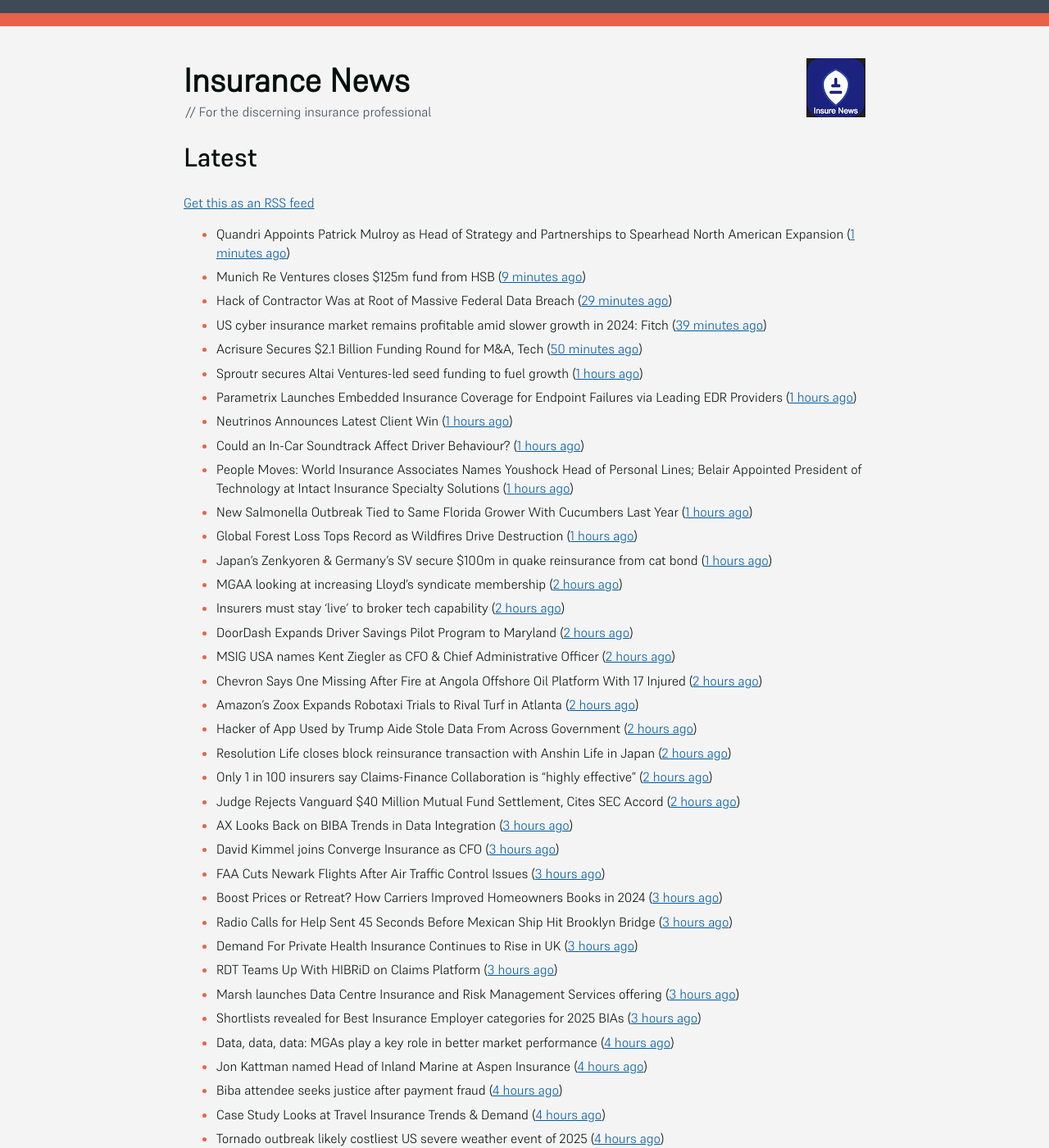
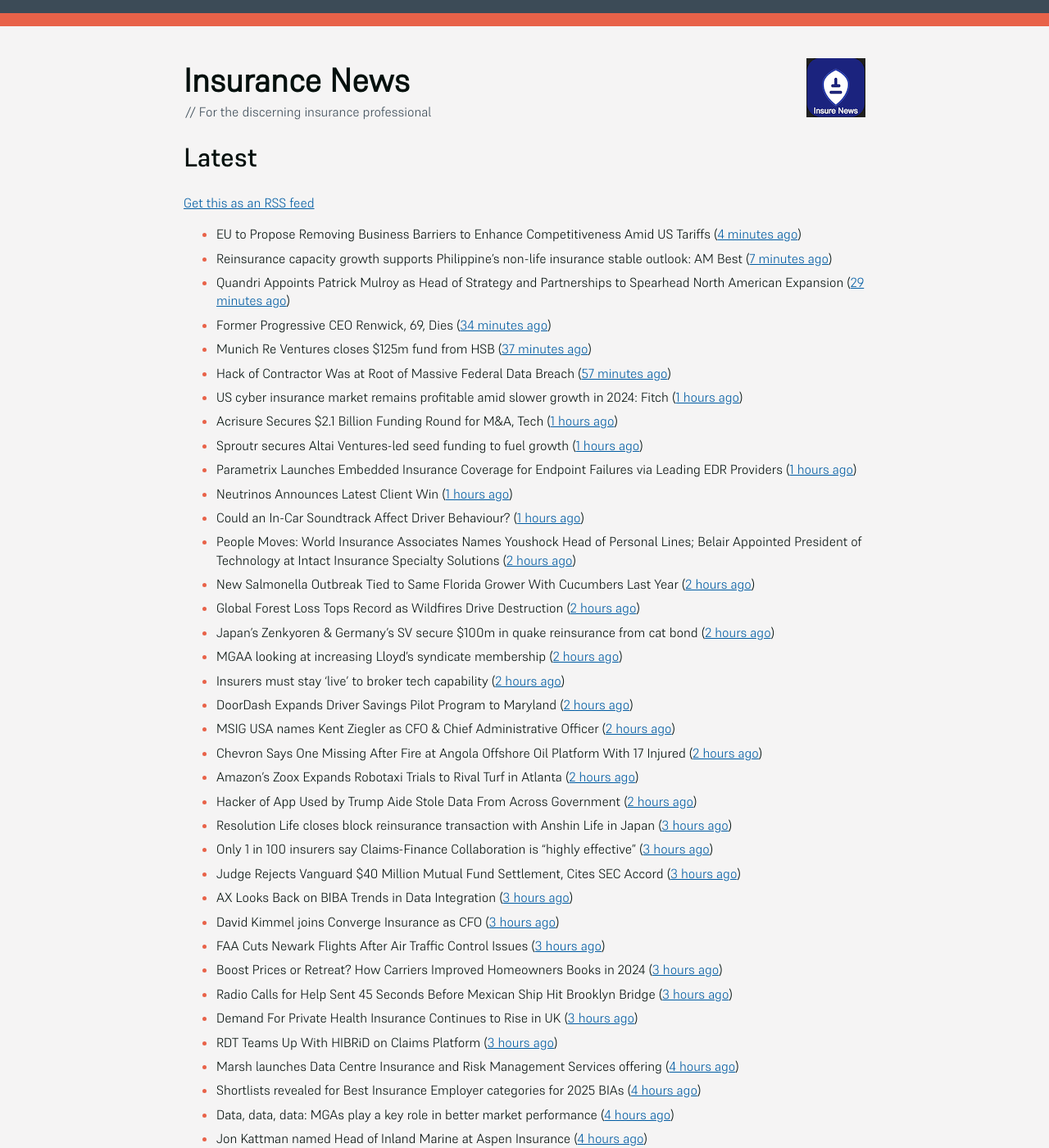
Before and after one commit to mat-0/feeds.thechels.uk, a Jekyll site: the page built from index.md, in a window 1280 px wide and 1400 px high. Shown: the whole window at 82% size. Built offline with Jekyll 4.4.1, drawn with Linux system fonts in a browser that asks for light colours; some of the changed text lies outside the part shown.

Commit message:
New Feed

```diff
--- a/index.md
+++ b/index.md
@@ -8,19 +8,22 @@ description: Latest Updates
 [Get this as an RSS feed](/feed.rss)
 
 <!-- news_marker starts -->
-- Quandri Appoints Patrick Mulroy as Head of Strategy and Partnerships to Spearhead North American Expansion ([1 minutes ago](https://www.insurtechinsights.com/quandri-appoints-patrick-mulroy-as-head-of-strategy-and-partnerships-to-spearhead-north-american-expansion/))
-- Munich Re Ventures closes $125m fund from HSB ([9 minutes ago](https://www.reinsurancene.ws/munich-re-ventures-closes-125m-fund-from-hsb/))
-- Hack of Contractor Was at Root of Massive Federal Data Breach ([29 minutes ago](https://www.insurancejournal.com/news/national/2025/05/21/824641.htm))
-- US cyber insurance market remains profitable amid slower growth in 2024: Fitch ([39 minutes ago](https://www.reinsurancene.ws/us-cyber-insurance-market-remains-profitable-amid-slower-growth-in-2024-fitch/))
-- Acrisure Secures $2.1 Billion Funding Round for M&A, Tech ([50 minutes ago](https://www.insurancejournal.com/news/national/2025/05/21/824637.htm))
+- EU to Propose Removing Business Barriers to Enhance Competitiveness Amid US Tariffs ([4 minutes ago](https://www.insurancejournal.com/news/international/2025/05/21/824643.htm))
+- Reinsurance capacity growth supports Philippine’s non-life insurance stable outlook: AM Best ([7 minutes ago](https://www.reinsurancene.ws/reinsurance-capacity-growth-supports-philippines-non-life-insurance-stable-outlook-am-best/))
+- Quandri Appoints Patrick Mulroy as Head of Strategy and Partnerships to Spearhead North American Expansion ([29 minutes ago](https://www.insurtechinsights.com/quandri-appoints-patrick-mulroy-as-head-of-strategy-and-partnerships-to-spearhead-north-american-expansion/))
+- Former Progressive CEO Renwick, 69, Dies ([34 minutes ago](https://www.insurancejournal.com/news/national/2025/05/21/824645.htm))
+- Munich Re Ventures closes $125m fund from HSB ([37 minutes ago](https://www.reinsurancene.ws/munich-re-ventures-closes-125m-fund-from-hsb/))
+- Hack of Contractor Was at Root of Massive Federal Data Breach ([57 minutes ago](https://www.insurancejournal.com/news/national/2025/05/21/824641.htm))
+- US cyber insurance market remains profitable amid slower growth in 2024: Fitch ([1 hours ago](https://www.reinsurancene.ws/us-cyber-insurance-market-remains-profitable-amid-slower-growth-in-2024-fitch/))
+- Acrisure Secures $2.1 Billion Funding Round for M&A, Tech ([1 hours ago](https://www.insurancejournal.com/news/national/2025/05/21/824637.htm))
 - Sproutr secures Altai Ventures-led seed funding to fuel growth ([1 hours ago](https://www.reinsurancene.ws/sproutr-secures-altai-ventures-led-seed-funding-to-fuel-growth/))
 - Parametrix Launches Embedded Insurance Coverage for Endpoint Failures via Leading EDR Providers ([1 hours ago](https://www.insurtechinsights.com/parametrix-launches-embedded-insurance-coverage-for-endpoint-failures-via-leading-edr-providers/))
 - Neutrinos Announces Latest Client Win ([1 hours ago](https://insurance-edge.net/2025/05/21/neutrinos-announces-latest-client-win/))
 - Could an In-Car Soundtrack Affect Driver Behaviour? ([1 hours ago](https://insurance-edge.net/2025/05/21/could-an-in-car-soundtrack-affect-driver-behaviour/))
-- People Moves: World Insurance Associates Names Youshock Head of Personal Lines; Belair Appointed President of Technology at Intact Insurance Specialty Solutions ([1 hours ago](https://www.insurancejournal.com/news/national/2025/05/21/824508.htm))
-- New Salmonella Outbreak Tied to Same Florida Grower With Cucumbers Last Year ([1 hours ago](https://www.insurancejournal.com/news/southeast/2025/05/21/824621.htm))
-- Global Forest Loss Tops Record as Wildfires Drive Destruction ([1 hours ago](https://www.insurancejournal.com/news/international/2025/05/21/824618.htm))
-- Japan’s Zenkyoren & Germany’s SV secure $100m in quake reinsurance from cat bond ([1 hours ago](https://www.reinsurancene.ws/japans-zenkyoren-germanys-sv-secure-100m-in-quake-reinsurance-from-cat-bond/))
+- People Moves: World Insurance Associates Names Youshock Head of Personal Lines; Belair Appointed President of Technology at Intact Insurance Specialty Solutions ([2 hours ago](https://www.insurancejournal.com/news/national/2025/05/21/824508.htm))
+- New Salmonella Outbreak Tied to Same Florida Grower With Cucumbers Last Year ([2 hours ago](https://www.insurancejournal.com/news/southeast/2025/05/21/824621.htm))
+- Global Forest Loss Tops Record as Wildfires Drive Destruction ([2 hours ago](https://www.insurancejournal.com/news/international/2025/05/21/824618.htm))
+- Japan’s Zenkyoren & Germany’s SV secure $100m in quake reinsurance from cat bond ([2 hours ago](https://www.reinsurancene.ws/japans-zenkyoren-germanys-sv-secure-100m-in-quake-reinsurance-from-cat-bond/))
 - MGAA looking at increasing Lloyd’s syndicate membership ([2 hours ago](https://www.postonline.co.uk/news/7957794/mgaa-looking-at-increasing-lloyd%E2%80%99s-syndicate-membership))
 - Insurers must stay ‘live’ to broker tech capability ([2 hours ago](https://www.postonline.co.uk/broker/7957792/insurers-must-stay-%E2%80%98live%E2%80%99-to-broker-tech-capability))
 - DoorDash Expands Driver Savings Pilot Program to Maryland ([2 hours ago](https://www.insurancejournal.com/news/east/2025/05/21/824599.htm))
@@ -28,9 +31,9 @@ description: Latest Updates
 - Chevron Says One Missing After Fire at Angola Offshore Oil Platform With 17 Injured ([2 hours ago](https://www.insurancejournal.com/news/international/2025/05/21/824603.htm))
 - Amazon’s Zoox Expands Robotaxi Trials to Rival Turf in Atlanta ([2 hours ago](https://www.insurancejournal.com/news/southeast/2025/05/21/824605.htm))
 - Hacker of App Used by Trump Aide Stole Data From Across Government ([2 hours ago](https://www.insurancejournal.com/news/national/2025/05/21/824594.htm))
-- Resolution Life closes block reinsurance transaction with Anshin Life in Japan ([2 hours ago](https://www.reinsurancene.ws/resolution-life-closes-block-reinsurance-transaction-with-anshin-life-in-japan/))
-- Only 1 in 100 insurers say Claims-Finance Collaboration is “highly effective” ([2 hours ago](https://ifamagazine.com/only-1-in-100-insurers-say-claims-finance-collaboration-is-highly-effective/))
-- Judge Rejects Vanguard $40 Million Mutual Fund Settlement, Cites SEC Accord ([2 hours ago](https://www.insurancejournal.com/news/east/2025/05/21/824595.htm))
+- Resolution Life closes block reinsurance transaction with Anshin Life in Japan ([3 hours ago](https://www.reinsurancene.ws/resolution-life-closes-block-reinsurance-transaction-with-anshin-life-in-japan/))
+- Only 1 in 100 insurers say Claims-Finance Collaboration is “highly effective” ([3 hours ago](https://ifamagazine.com/only-1-in-100-insurers-say-claims-finance-collaboration-is-highly-effective/))
+- Judge Rejects Vanguard $40 Million Mutual Fund Settlement, Cites SEC Accord ([3 hours ago](https://www.insurancejournal.com/news/east/2025/05/21/824595.htm))
 - AX Looks Back on BIBA Trends in Data Integration ([3 hours ago](https://insurance-edge.net/2025/05/21/ax-looks-back-on-biba-trends-in-data-integration/))
 - David Kimmel joins Converge Insurance as CFO ([3 hours ago](https://www.reinsurancene.ws/david-kimmel-joins-converge-insurance-as-cfo/))
 - FAA Cuts Newark Flights After Air Traffic Control Issues ([3 hours ago](https://www.insurancejournal.com/news/east/2025/05/21/824589.htm))
@@ -38,50 +41,47 @@ description: Latest Updates
 - Radio Calls for Help Sent 45 Seconds Before Mexican Ship Hit Brooklyn Bridge ([3 hours ago](https://www.insurancejournal.com/news/east/2025/05/21/824582.htm))
 - Demand For Private Health Insurance Continues to Rise in UK ([3 hours ago](https://insurance-edge.net/2025/05/21/demand-for-private-health-insurance-continues-to-rise-in-uk/))
 - RDT Teams Up With HIBRiD on Claims Platform ([3 hours ago](https://insurance-edge.net/2025/05/21/rdt-teams-up-with-hibrid-on-claims-platform/))
-- Marsh launches Data Centre Insurance and Risk Management Services offering ([3 hours ago](https://www.reinsurancene.ws/marsh-launches-data-centre-insurance-and-risk-management-services-offering/))
-- Shortlists revealed for Best Insurance Employer categories for 2025 BIAs ([3 hours ago](https://www.postonline.co.uk/broker/7957793/shortlists-revealed-for-best-insurance-employer-categories-for-2025-bias))
+- Marsh launches Data Centre Insurance and Risk Management Services offering ([4 hours ago](https://www.reinsurancene.ws/marsh-launches-data-centre-insurance-and-risk-management-services-offering/))
+- Shortlists revealed for Best Insurance Employer categories for 2025 BIAs ([4 hours ago](https://www.postonline.co.uk/broker/7957793/shortlists-revealed-for-best-insurance-employer-categories-for-2025-bias))
 - Data, data, data: MGAs play a key role in better market performance ([4 hours ago](https://www.insurancebusinessmag.com/uk/news/columns/data-data-data-mgas-play-a-key-role-in-better-market-performance-536399.aspx))
 - Jon Kattman named Head of Inland Marine at Aspen Insurance ([4 hours ago](https://www.reinsurancene.ws/jon-kattman-named-head-of-inland-marine-at-aspen-insurance/))
 - Biba attendee seeks justice after payment fraud ([4 hours ago](https://www.postonline.co.uk/news/7957800/biba-attendee-seeks-justice-after-payment-fraud))
 - Case Study Looks at Travel Insurance Trends & Demand ([4 hours ago](https://insurance-edge.net/2025/05/21/case-study-looks-at-travel-insurance-trends-demand/))
-- Tornado outbreak likely costliest US severe weather event of 2025 ([4 hours ago](https://www.reinsurancene.ws/tornado-outbreak-likely-costliest-us-severe-weather-event-of-2025/))
-- 7.6 million adults take out private medical insurance as health crisis drives rapid growth in protection products ([4 hours ago](https://ifamagazine.com/7-6-million-adults-take-out-private-medical-insurance-as-health-crisis-drives-rapid-growth-in-protection-products/))
+- 7.6 million adults take out private medical insurance as health crisis drives rapid growth in protection products ([5 hours ago](https://ifamagazine.com/7-6-million-adults-take-out-private-medical-insurance-as-health-crisis-drives-rapid-growth-in-protection-products/))
 - Acrisure valued at $32bn following Bain Capital-led funding round ([5 hours ago](https://www.postonline.co.uk/broker/7957799/acrisure-valued-at-32bn-following-bain-capital-led-funding-round))
 - Conifer and Skyward Specialty Launch Cannabis Select Insurance Program for Large-Scale Operators ([5 hours ago](https://www.insurtechinsights.com/conifer-and-skyward-specialty-launch-cannabis-select-insurance-program-for-large-scale-operators/))
-- Acrisure Secures $2.1 Billion Funding Led by Bain Capital, Boosts Valuation to $32 Billion ([5 hours ago](https://www.insurtechinsights.com/acrisure-secures-2-1-billion-funding-led-by-bain-capital-boosts-valuation-to-32-billion/))
+- Acrisure Secures $2.1 Billion Funding Led by Bain Capital, Boosts Valuation to $32 Billion ([6 hours ago](https://www.insurtechinsights.com/acrisure-secures-2-1-billion-funding-led-by-bain-capital-boosts-valuation-to-32-billion/))
 - L&G upgrades Group Critical Illness Cover ([6 hours ago](https://ifamagazine.com/lg-upgrades-group-critical-illness-cover/))
 - Cutting through the complexity of protection products ([6 hours ago](https://ifamagazine.com/cutting-through-the-complexity-of-protection-products/))
-- Recent power cuts highlight coverage disparities ([6 hours ago](https://www.postonline.co.uk/commercial/7957791/recent-power-cuts-highlight-coverage-disparities))
+- Recent power cuts highlight coverage disparities ([7 hours ago](https://www.postonline.co.uk/commercial/7957791/recent-power-cuts-highlight-coverage-disparities))
 - Marks & Spencer Says Cyberattack to Cost £300 Million ([7 hours ago](https://www.insurancejournal.com/news/international/2025/05/21/824570.htm))
-- How Aviva is redefining mid-market support ([7 hours ago](https://www.insurancebusinessmag.com/uk/news/breaking-news/how-aviva-is-redefining-midmarket-support-535375.aspx))
+- How Aviva is redefining mid-market support ([8 hours ago](https://www.insurancebusinessmag.com/uk/news/breaking-news/how-aviva-is-redefining-midmarket-support-535375.aspx))
 - Acrisure secures major capital backing to advance fintech strategy ([8 hours ago](https://www.insurancebusinessmag.com/uk/news/breaking-news/acrisure-secures-major-capital-backing-to-advance-fintech-strategy-536392.aspx))
 - Tokio Marine sees net income almost double ([8 hours ago](https://www.insurancebusinessmag.com/uk/news/breaking-news/tokio-marine-sees-net-income-almost-double-536377.aspx))
 - Marks & Spencer projects massive losses after cyberattack ([8 hours ago](https://www.insurancebusinessmag.com/uk/news/cyber/marks-and-spencer-projects-massive-losses-after-cyberattack-536391.aspx))
 - Revealed – Insurance sector failing to adequately cover agriculture ([8 hours ago](https://www.insurancebusinessmag.com/uk/news/breaking-news/revealed--insurance-sector-failing-to-adequately-cover-agriculture-536376.aspx))
-- RSA launches new Forces Family Support Policy ([8 hours ago](https://www.insurancebusinessmag.com/uk/news/breaking-news/rsa-launches-new-forces-family-support-policy-536375.aspx))
-- Mental health now third leading cause of income protection claims – LV= ([8 hours ago](https://www.insurancebusinessmag.com/uk/news/life-insurance/mental-health-now-third-leading-cause-of-income-protection-claims--lv-536390.aspx))
-- Only 7% of businesses adopt parametric flood insurance ([8 hours ago](https://www.postonline.co.uk/news/7957796/only-7-of-businesses-adopt-parametric-flood-insurance))
-- Xceedance gets CII accreditation for catastrophe risk modelling training programme ([8 hours ago](https://www.insurancebusinessmag.com/uk/news/catastrophe/xceedance-gets-cii-accreditation-for-catastrophe-risk-modelling-training-programme-536374.aspx))
+- RSA launches new Forces Family Support Policy ([9 hours ago](https://www.insurancebusinessmag.com/uk/news/breaking-news/rsa-launches-new-forces-family-support-policy-536375.aspx))
+- Mental health now third leading cause of income protection claims – LV= ([9 hours ago](https://www.insurancebusinessmag.com/uk/news/life-insurance/mental-health-now-third-leading-cause-of-income-protection-claims--lv-536390.aspx))
+- Only 7% of businesses adopt parametric flood insurance ([9 hours ago](https://www.postonline.co.uk/news/7957796/only-7-of-businesses-adopt-parametric-flood-insurance))
+- Xceedance gets CII accreditation for catastrophe risk modelling training programme ([9 hours ago](https://www.insurancebusinessmag.com/uk/news/catastrophe/xceedance-gets-cii-accreditation-for-catastrophe-risk-modelling-training-programme-536374.aspx))
 - Thoma Bravo’s Nearmap to Buy Insurance Tech Firm Itel for Over $1.3B ([9 hours ago](https://www.insurancejournal.com/news/national/2025/05/21/824558.htm))
 - Europe’s Farm Sector Loses €28 Billion a Year From Climate Risks ([9 hours ago](https://www.insurancejournal.com/news/international/2025/05/21/824536.htm))
-- World Insurance Adds Two Agencies in South Carolina ([9 hours ago](https://www.insurancejournal.com/news/southeast/2025/05/21/824482.htm))
-- Alphabet’s Waymo Gets California Nod for Robotaxi Expansion in Bay Area ([9 hours ago](https://www.insurancejournal.com/news/west/2025/05/21/824562.htm))
-- Carrying on caravanning – courtesy of insurance ([9 hours ago](https://www.postonline.co.uk/personal/7957724/carrying-on-caravanning-%E2%80%93-courtesy-of-insurance))
-- Could aviation insurance be about to skyrocket? ([9 hours ago](https://www.postonline.co.uk/commercial/7957567/could-aviation-insurance-be-about-to-skyrocket))
-- How insurers should tackle the luxury watch theft crisis ([9 hours ago](https://www.postonline.co.uk/claims/7957407/how-insurers-should-tackle-the-luxury-watch-theft-crisis))
+- World Insurance Adds Two Agencies in South Carolina ([10 hours ago](https://www.insurancejournal.com/news/southeast/2025/05/21/824482.htm))
+- Alphabet’s Waymo Gets California Nod for Robotaxi Expansion in Bay Area ([10 hours ago](https://www.insurancejournal.com/news/west/2025/05/21/824562.htm))
+- Carrying on caravanning – courtesy of insurance ([10 hours ago](https://www.postonline.co.uk/personal/7957724/carrying-on-caravanning-%E2%80%93-courtesy-of-insurance))
+- Could aviation insurance be about to skyrocket? ([10 hours ago](https://www.postonline.co.uk/commercial/7957567/could-aviation-insurance-be-about-to-skyrocket))
+- How insurers should tackle the luxury watch theft crisis ([10 hours ago](https://www.postonline.co.uk/claims/7957407/how-insurers-should-tackle-the-luxury-watch-theft-crisis))
 - Ransomware claims costly but stabilized in 2024, Coalition ([18 hours ago](https://www.dig-in.com/news/ransomware-claims-costly-but-stabilized-in-2024-coalition))
-- MGAs: Turning financial infrastructure into a strategic advantage ([18 hours ago](https://www.dig-in.com/opinion/turning-financial-infrastructure-into-a-strategic-advantage))
-- Insurers must manage governance and bias to comply with AI regulation, experts say ([18 hours ago](https://www.dig-in.com/news/ai-governance-and-bias-become-compliance-issues-for-insurers))
-- Exporters rethink routes after tariff shock – Allianz Trade ([18 hours ago](https://www.insurancebusinessmag.com/uk/news/sme/exporters-rethink-routes-after-tariff-shock--allianz-trade-536347.aspx))
+- MGAs: Turning financial infrastructure into a strategic advantage ([19 hours ago](https://www.dig-in.com/opinion/turning-financial-infrastructure-into-a-strategic-advantage))
+- Insurers must manage governance and bias to comply with AI regulation, experts say ([19 hours ago](https://www.dig-in.com/news/ai-governance-and-bias-become-compliance-issues-for-insurers))
+- Exporters rethink routes after tariff shock – Allianz Trade ([19 hours ago](https://www.insurancebusinessmag.com/uk/news/sme/exporters-rethink-routes-after-tariff-shock--allianz-trade-536347.aspx))
 - Marsh secures navy insurance role ([19 hours ago](https://www.insurancebusinessmag.com/uk/news/marine/marsh-secures-navy-insurance-role-536336.aspx))
-- Senate Will Try to Block California Vehicle Standards to Phase Out Gas-Powered Cars ([20 hours ago](https://www.insurancejournal.com/news/west/2025/05/20/824554.htm))
+- Senate Will Try to Block California Vehicle Standards to Phase Out Gas-Powered Cars ([21 hours ago](https://www.insurancejournal.com/news/west/2025/05/20/824554.htm))
 - Central US Severe Weather Outbreak Caused Billions in Damages, AccuWeather Says ([22 hours ago](https://www.insurancejournal.com/news/midwest/2025/05/20/824523.htm))
 - Ryan Specialty Acquires Irish MGU 360° Underwriting ([22 hours ago](https://www.insurancejournal.com/news/international/2025/05/20/824530.htm))
 - No NOAA Large-Disaster Data to Hurt Insurers’ Grasp of Secondary Perils, Says AM Best ([22 hours ago](https://www.insurancejournal.com/news/national/2025/05/20/824515.htm))
-- Iowa-Based Ice Cream Manufacturer Issues Recall Over Plastic Concerns ([22 hours ago](https://www.insurancejournal.com/news/midwest/2025/05/20/824520.htm))
-- Stablecoin Bill Advances in US Senate in Big Win for Crypto ([23 hours ago](https://www.insurancejournal.com/news/national/2025/05/20/824512.htm))
+- Iowa-Based Ice Cream Manufacturer Issues Recall Over Plastic Concerns ([23 hours ago](https://www.insurancejournal.com/news/midwest/2025/05/20/824520.htm))
 - Cytora and Aisix Solutions Partner to Bolster Insurers’ Wildfire Risk Management ([1 days ago](https://www.insurtechinsights.com/cytora-and-aisix-solutions-partner-to-bolster-insurers-wildfire-risk-management/))
-- Massachusetts Denies 7.1% Workers’ Comp Rate Hike After 2024 ‘Excessive’ Cut ([1 days ago](https://www.insurancejournal.com/news/east/2025/05/20/824489.htm))
 - Nearmap to Acquire Itel in $1.3 Billion Deal, Creating $8 Billion Property Intelligence Powerhouse ([1 days ago](https://www.insurtechinsights.com/nearmap-to-acquire-itel-in-1-3-billion-deal-creating-8-billion-property-intelligence-powerhouse/))
 - Sophos and Capsule Insurance Join Forces to Offer Integrated Cybersecurity and Insurance for UK Businesses ([1 days ago](https://www.insurtechinsights.com/sophos-and-capsule-insurance-join-forces-to-offer-integrated-cybersecurity-and-insurance-for-uk-businesses/))
 - Demand for support for Parkinsons and other long-term conditions is up 30%, finds RedArc ([1 days ago](https://ifamagazine.com/demand-for-support-for-parkinsons-and-other-long-term-conditions-is-up-30-finds-redarc/))
@@ -102,8 +102,8 @@ description: Latest Updates
 - A new era for justice in Northern Ireland? ([1 days ago](https://www.postonline.co.uk/claims/7957782/a-new-era-for-justice-in-northern-ireland))
 - AI data management crucial for insurers' compliance ([1 days ago](https://www.dig-in.com/news/ai-data-management-crucial-for-insurers-compliance))
 - Strategies for navigating regulatory changes in a digital landscape ([1 days ago](https://www.dig-in.com/opinion/strategies-for-navigating-federal-and-state-regulations))
-- Zurich targeting 30% SME growth in 2025 ([1 days ago](https://www.postonline.co.uk/news/7957779/zurich-targeting-30-sme-growth-in-2025))
-- Aviva Partners with CyberCube to Enhance Cyber Threat Detection and Exposure Management ([1 days ago](https://www.insurtechinsights.com/aviva-partners-with-cybercube-to-enhance-cyber-threat-detection-and-exposure-management/))
+- Zurich targeting 30% SME growth in 2025 ([2 days ago](https://www.postonline.co.uk/news/7957779/zurich-targeting-30-sme-growth-in-2025))
+- Aviva Partners with CyberCube to Enhance Cyber Threat Detection and Exposure Management ([2 days ago](https://www.insurtechinsights.com/aviva-partners-with-cybercube-to-enhance-cyber-threat-detection-and-exposure-management/))
 - TELUS Health Acquires Workplace Options in $500 Million Deal, Accelerates Global Wellbeing Ambitions with GTCR Investment ([2 days ago](https://www.insurtechinsights.com/telus-health-acquires-workplace-options-in-500-million-deal-accelerates-global-wellbeing-ambitions-with-gtcr-investment/))
 - Industry reaction to the Law Comission’s will reform report ([2 days ago](https://ifamagazine.com/industry-reaction-to-the-law-comissions-will-reform-report/))
 - How can brokers ensure responsible AI usage in insurance operations? ([2 days ago](https://www.insurancebusinessmag.com/uk/news/technology/how-can-brokers-ensure-responsible-ai-usage-in-insurance-operations-536137.aspx))
```
Also changed, not shown: other parts of index.md (+1 -1 lines).
